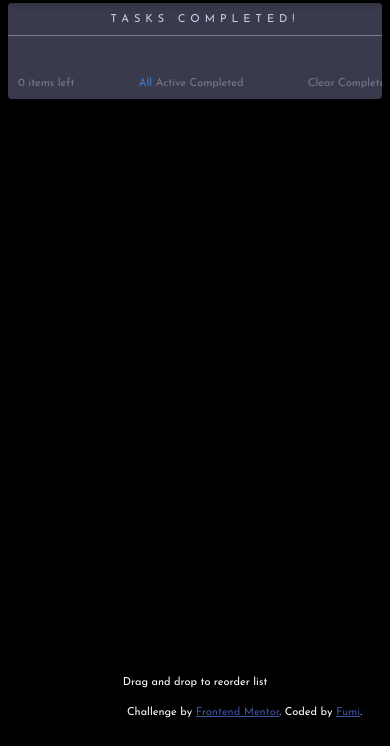
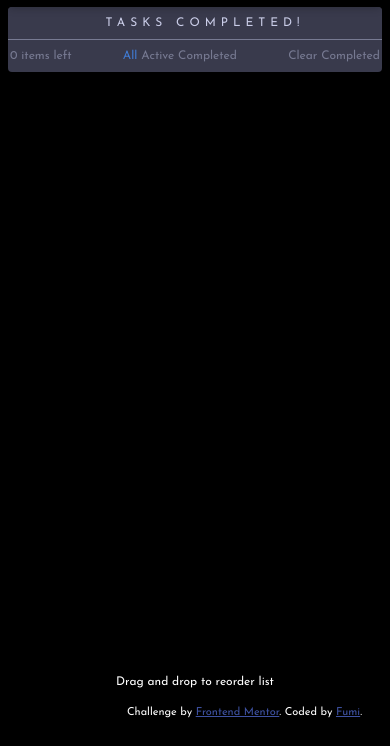
Before and after one commit to xavifumi/todo-app-main, a plain HTML site: page index.html in a window 390 px wide. Shown: the part 114-860 px from the top of the page. Drawn offline with nearby package versions, Linux system fonts and the light colour scheme.

Commit message:
mobile update

```diff
--- a/style.css
+++ b/style.css
@@ -237,7 +237,7 @@ footer {
         margin-top: 15px;
     }
     body{
-        font-size: 11px;
+        font-size: 12px;
     }
 
     #app{
@@ -257,6 +257,9 @@ footer {
         height: 2rem;
     }
 
+    ul {
+        min-height: 2rem;
+    }
     input[type='checkbox'] {
         width: 1em;
         height: 1em;
@@ -275,7 +278,9 @@ footer {
     }
 
     #lower {
+        padding: 0 2px;
         height: 2rem;
+        width: calc(100% - 4px);
     }
 
     footer {
```
